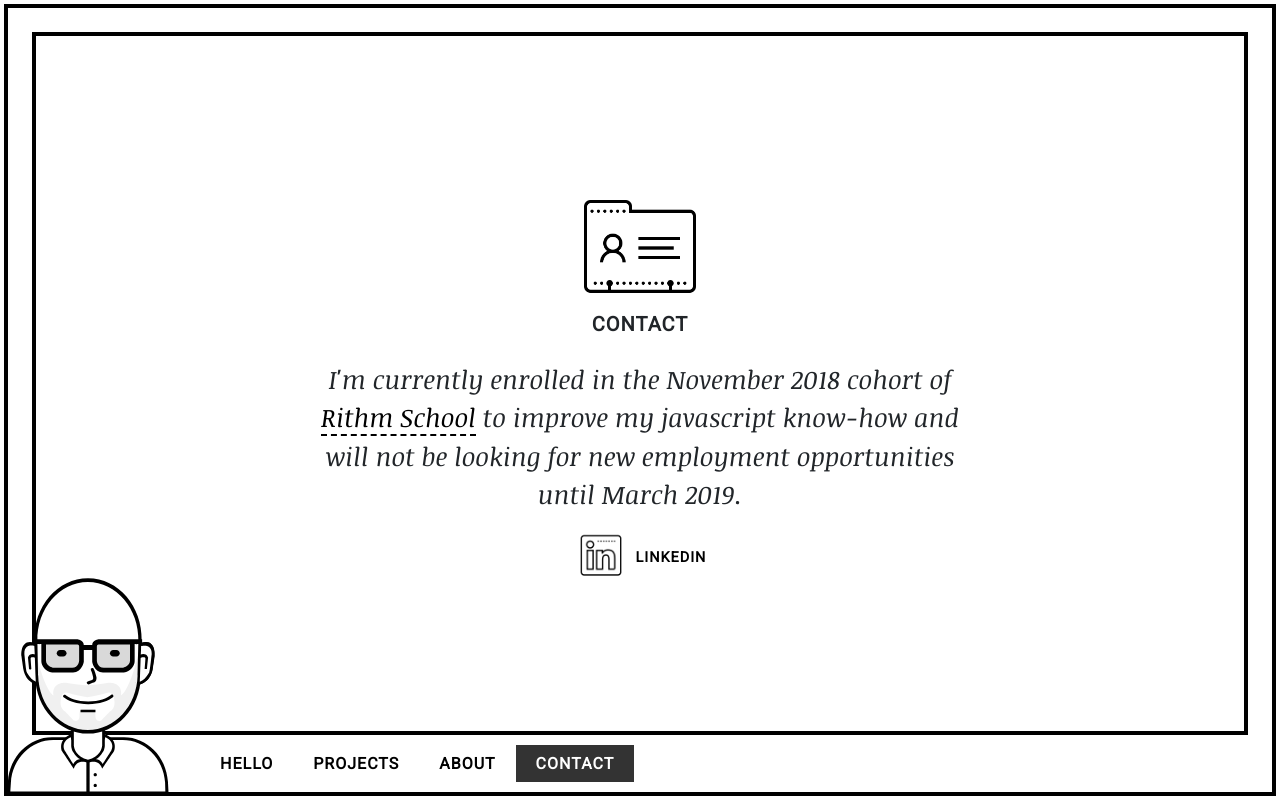
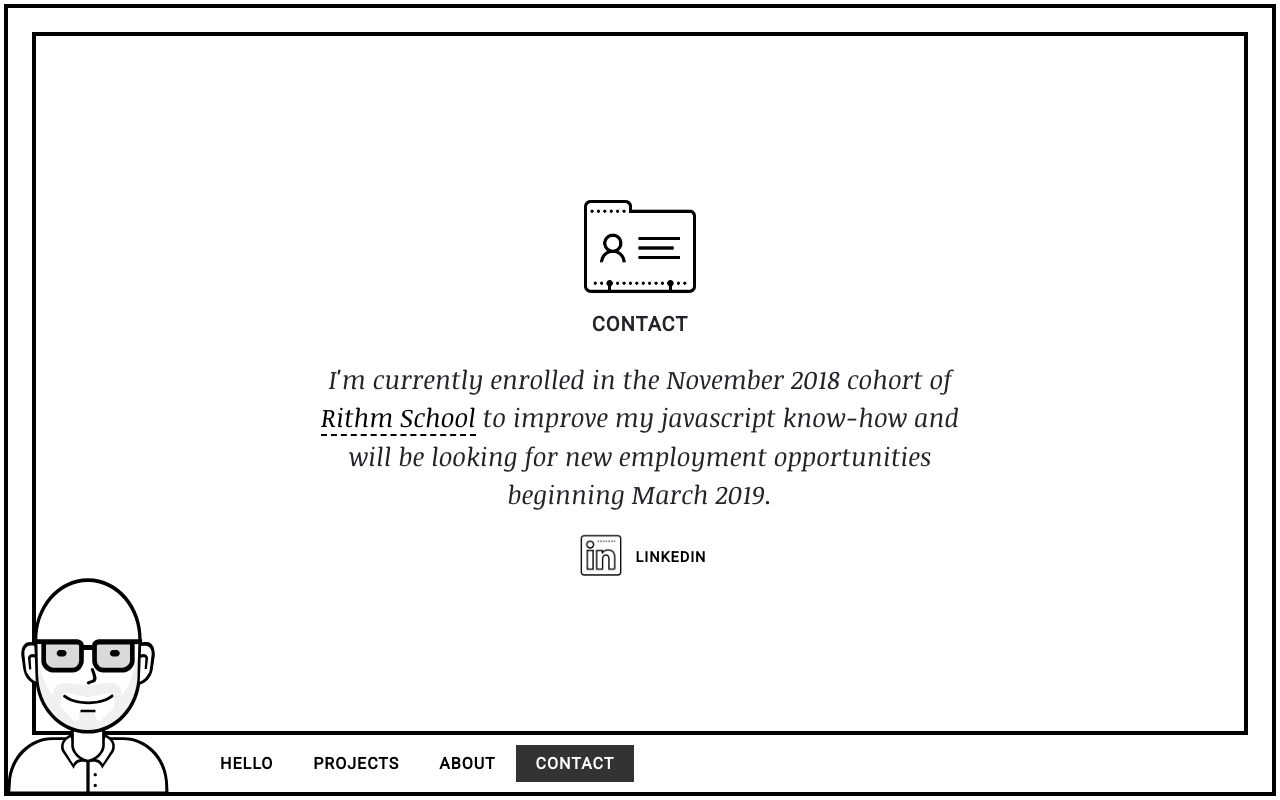
Before and after one commit to chad-schroeder/react-personal-website, a React (Create React App) app: page /contact in a window 1280 px wide. Built offline with nearby package versions, Linux system fonts and the light colour scheme.

Commit message:
added favicon and resume

```diff
--- a/public/index.html
+++ b/public/index.html
@@ -22,7 +22,7 @@
       work correctly both with client-side routing and a non-root public URL.
       Learn how to configure a non-root public URL by running `npm run build`.
     -->
-    <title>React App</title>
+    <title>Portfolio: Chad Schroeder</title>
     <link href="https://fonts.googleapis.com/css?family=Noticia+Text:400i|Roboto" rel="stylesheet">
   </head>
   <body>
--- a/src/components/Contact/index.js
+++ b/src/components/Contact/index.js
@@ -19,8 +19,8 @@ class Contact extends PureComponent {
               <p className="lead">
                 I'm currently enrolled in the November 2018 cohort of{' '}
                 <a href="https://www.rithmschool.com/">Rithm School</a> to
-                improve my javascript know-how and will not be looking for new
-                employment opportunities until March&nbsp;2019.
+                improve my javascript know-how and will be looking for new
+                employment opportunities beginning March&nbsp;2019.
               </p>
 
               <a
```
Also changed, not shown: public/manifest.json, 2 other files (tests, documents, lock files or other folders).
